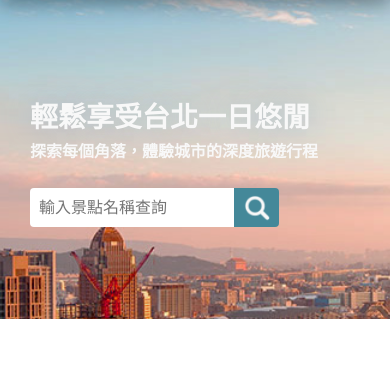
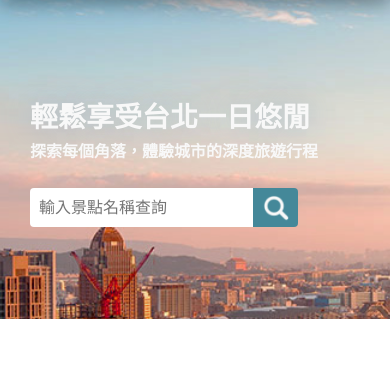
Before and after one commit to Ben10225/taipei-day-trip, a Flask app: page / in a window 390 px wide; the page is wider, and only the part inside the window is pictured. Shown: the part 55-422 px from the top of that part. Run offline with Flask 2, Linux system fonts and the light colour scheme; data comes from the database, SQL or seed files in the repository.

Commit message:
finish css modify

```diff
--- a/public/css/index.css
+++ b/public/css/index.css
@@ -91,7 +91,10 @@
 .wrapper section .slogan_box .search {
   margin-top: 30px;
 }
-.wrapper section .slogan_box .search input {
+.wrapper section .slogan_box .search .search_bar {
+  position: relative;
+}
+.wrapper section .slogan_box .search .search_bar input {
   width: 400px;
   border-radius: 4px;
   outline: none;
@@ -99,14 +102,16 @@
   padding: 10px 9px;
   border: none;
   z-index: 10;
+  position: relative;
 }
-.wrapper section .slogan_box .search input.btn_bg {
+.wrapper section .slogan_box .search .search_bar input.btn_bg {
   width: 45px;
   cursor: pointer;
   background: #448899;
   margin-left: -30px;
   border-radius: 0 4px 4px 0;
   position: absolute;
+  right: 0;
 }
 .wrapper section .slogan_box .search .icon_box {
   display: inline-block;
@@ -120,7 +125,7 @@
   width: 28px;
   height: 28px;
   position: absolute;
-  left: -21px;
+  left: -36px;
   top: -19px;
   cursor: pointer;
   z-index: 30;
@@ -265,6 +270,7 @@
   }
   section .slogan_box {
     justify-self: start !important;
+    width: 450px !important;
   }
   section .hero_section {
     background-position: -50px -100px !important;
@@ -280,6 +286,10 @@
   section {
     padding-left: 30px;
   }
+  section .slogan_box {
+    justify-self: start !important;
+    width: 300px !important;
+  }
   section .hero_section {
     background-position: 10px -150px !important;
   }
@@ -288,6 +298,10 @@
   }
   section .search input.btn_bg {
     width: 45px !important;
+    right: 20px !important;
+  }
+  section .search .icon_box {
+    left: 34px;
   }
   .attractions_outter {
     width: 90% !important;
--- a/public/css/index.scss
+++ b/public/css/index.scss
@@ -90,6 +90,8 @@
       }
       .search{
         margin-top: 30px;
+        .search_bar{
+          position: relative;
           input{
             width: 400px;
             border-radius: 4px;
@@ -97,18 +99,20 @@
             font-size: 16px;
             padding: 10px 9px;
             border: none;
-          // height: 46px;
             z-index: 10;
+            position: relative;
             &.btn_bg{
               width: 45px;
-            // user-select: none;
               cursor: pointer;
               background: #448899;
               margin-left: -30px;
               border-radius: 0 4px 4px 0;
               position: absolute;
+              right: 0;
             }
           }
+        }
+
         .icon_box{
           display: inline-block;
           position: relative;
@@ -120,7 +124,7 @@
             width: 28px;
             height: 28px;
             position: absolute;
-            left: -21px;
+            left: -36px;
             top: -19px;
             cursor: pointer;
             z-index: 30;
@@ -163,7 +167,7 @@
     .hero_section_outter{
       width: 100%;
       .hero_section{
-        // width: 1920px;
+        width: 1920px;
         height: 320px;
         background-image: url('../images/welcome.png');
         background-position: center 0px;
@@ -272,6 +276,7 @@
     padding-left: 50px;
     .slogan_box{
       justify-self: start !important;
+      width: 450px !important;
     }
     .hero_section{
       background-position: -50px -100px !important;
@@ -288,6 +293,10 @@
 @media screen and (max-width: 600px) {
   section{
     padding-left: 30px;
+    .slogan_box{
+      justify-self: start !important;
+      width: 300px !important;
+    }
     .hero_section{
       background-position: 10px -150px !important;
     }
@@ -296,7 +305,11 @@
         width: 230px !important;
         &.btn_bg{
           width: 45px !important;
+          right: 20px !important;
         }
+      }
+      .icon_box{
+        left: 34px;
       }
     }
   }
--- a/templates/index.html
+++ b/templates/index.html
@@ -26,10 +26,12 @@
           <h4>輕鬆享受台北一日悠閒</h4>
           <h6>探索每個角落，體驗城市的深度旅遊行程</h6>
           <div class="search">
-            <input class="keyword" type="text" placeholder="輸入景點名稱查詢" onclick="showCategory()">
-            <input class="btn_bg" type="text" onclick="keywordSelect()" readonly>
-            <div class="icon_box">
-              <div class="search_icon"></div>
+            <div class="search_bar">
+              <input class="keyword" type="text" placeholder="輸入景點名稱查詢" onclick="showCategory()">
+              <input class="btn_bg" type="text" onclick="keywordSelect()" readonly>
+              <div class="icon_box">
+                <div class="search_icon"></div>
+              </div>
             </div>
             <div class="category_box">
               <ul class="category_ul">
```
Also changed, not shown: 1 other file. Lines whose indentation alone changed are shown as unchanged.
